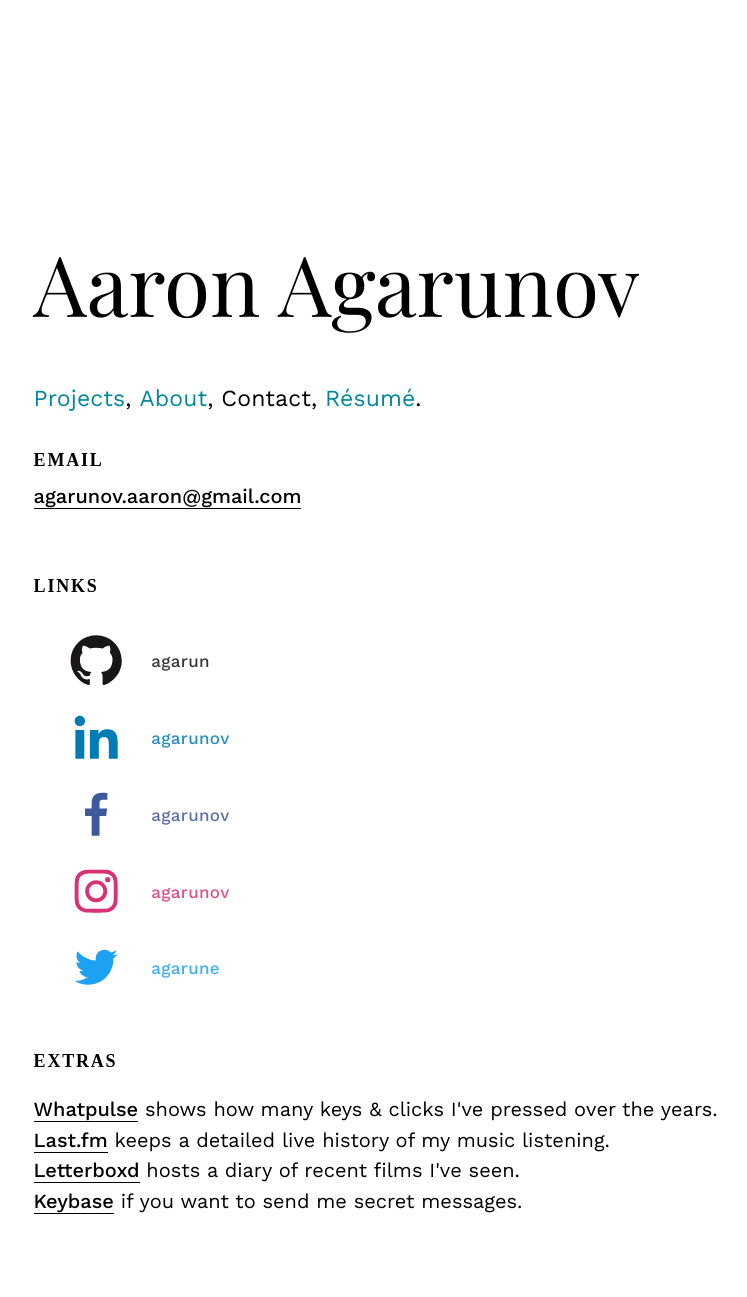
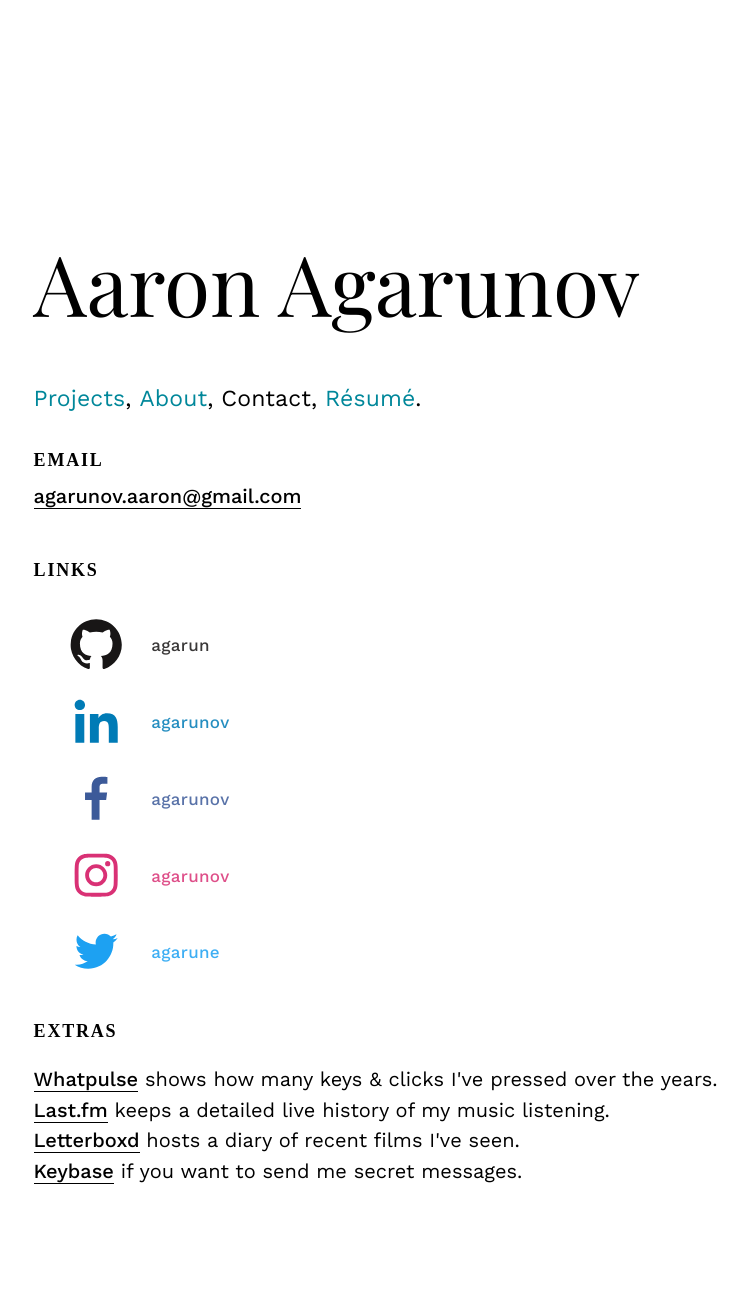
Before and after one commit to agarun/agarun.github.io, a Jekyll site: the page built from _pages/contact.html, in a window 1280 px wide. Shown: the whole page, without its empty margins (184-931 px from the left). Built offline with Jekyll 4.4.1, drawn with Linux system fonts in a browser that asks for light colours; some web fonts are replaced; after the commit the page ends 1267 px from its top, so only the background shows below that.

Commit message:
Fix spacing

```diff
--- a/_sass/_layout.scss
+++ b/_sass/_layout.scss
@@ -201,7 +201,7 @@ p.blurb {
     font-weight: 700;
     letter-spacing: 0.1em;
     text-transform: uppercase;
-    margin-top: 42px;
+    margin-top: 28px;
   }
 }
 
@@ -329,7 +329,7 @@ main {
 }
 
 .email {
-  margin-bottom: 64px;
+  margin-bottom: 48px;
 
   a.title {
     color: black;
```
